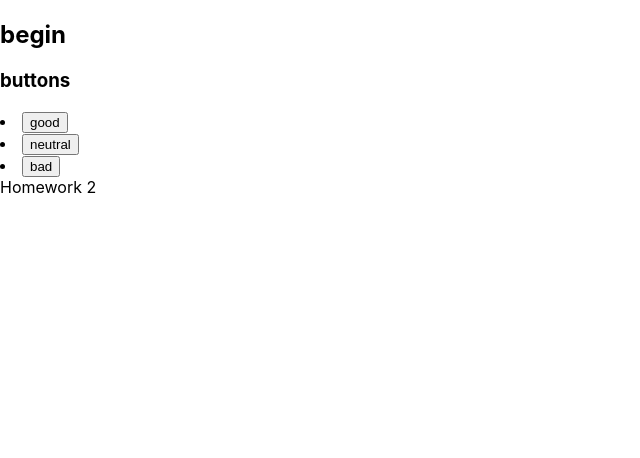
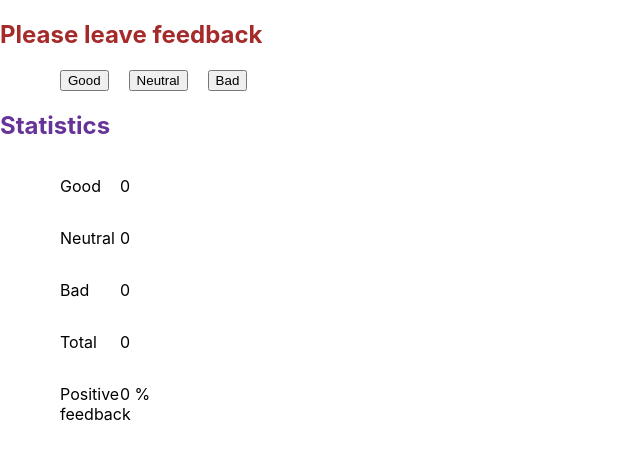
Before and after one commit to BondAndrii/goit-react-rhw-02-feedback, a React (Create React App) app: page / in a window 1280 px wide. Shown: the top 458 px of the page, without its empty margins (0-640 px from the left). Built offline with nearby package versions, Linux system fonts and the light colour scheme.

Commit message:
add buttons

```diff
--- a/src/components/App.jsx
+++ b/src/components/App.jsx
@@ -13,7 +13,7 @@ export const App = () => {
       // }}
     >
       <Layout/>
-      Homework 2
+
     </div>
   );
 };
--- a/src/components/Buttons/Buttons.jsx
+++ b/src/components/Buttons/Buttons.jsx
@@ -1,23 +1,25 @@
 import React from "react";
 
-// import { ReactDOM } from "react";
+import styles from "./Buttons.module.css"
 
-export const Buttons = ({ ps, onClick }) => {
-    console.log(ps);
-    const keys = Object.keys(ps);
-    console.log(keys);
-    console.log(onClick);
+export const Buttons = ({ps, priClick} ) => {
+    // const keys = Object.keys(ps);
+    console.log(styles)
+
     return (
 
         <>
-        <h3>buttons</h3>
-            {keys.map(key => {
-                return (
-                    <li>
-                        <button onClick={onClick} type="button">{ key}</button>
-                    </li>
-                )
-            })}
+            <h2 className={styles.text}>Please leave feedback</h2>
+            <ul className={styles.list}>
+                {Object.keys(ps).map(key => {
+                        return (
+                            <li className={styles.item} key={key}>
+                                <button name={key} type="button" onClick={priClick} >{key}</button>
+                                {/* <span>{ ps[key]}</span> */}
+                            </li>
+                        )
+                })}
+            </ul>
         </>
     )
 }
--- /dev/null
+++ b/src/components/Buttons/Buttons.module.css
@@ -0,0 +1,12 @@
+.list{
+    display: flex;
+
+    list-style: none;
+}
+.text{
+    color:brown
+}
+.item{
+    display: block;
+    margin-left: 20px;
+}
--- a/src/components/Layout/Layout.jsx
+++ b/src/components/Layout/Layout.jsx
@@ -4,20 +4,43 @@ import { Component } from "react";
 
 import { Buttons } from "components/Buttons/Buttons";
 
+import { Statistics } from "components/Statistics/Statistics";
+
 export class Layout extends Component {
     state = {
-        good: 0,
-        neutral: 0,
-        bad: 0
+        Good: 0,
+        Neutral: 0,
+        Bad: 0,
     };
-    hendleClick() {
-        console.log("жмяк")
+
+    handleClick = (evt) => {
+    const { name } = evt.target;
+    // console.log(name);
+    this.setState({ [name]: this.state[name] + 1 })
+    };
+
+    countTotalFeedback() {
+        const { Good, Neutral, Bad } = this.state;
+        const total = Good + Neutral + Bad;
+        console.log(total);
+        return total;
     }
-    render(){
+    countPositiveFeedbackPercentage() {
+        const { Good} = this.state;
+        const positive = (Good * 100) / this.countTotalFeedback();
+        return positive ? positive : 0 ;
+    }
+    render() {
+
+
         return (
             <>
-                <h2>begin</h2>
-                <Buttons onClick={this.handleClick} ps={this.state } />
+                <Buttons priClick={this.handleClick} ps={this.state} />
+                <Statistics
+                    ps={this.state}
+                    total={this.countTotalFeedback()}
+                    positive={this.countPositiveFeedbackPercentage()}
+                    />
             </>
         )
         }
--- /dev/null
+++ b/src/components/Statistics/Statistics.jsx
@@ -0,0 +1,29 @@
+import React from "react";
+
+import styles from "./Statistics.module.css"
+
+export const Statistics = ({ps, total, positive}) => {
+    return (
+    <>
+        <h2 className={styles.text}>Statistics</h2>
+            <ul className={styles.list}>
+            {Object.keys(ps).map(key => {
+                    return (
+                        <li className={styles.item} key={key}>
+                            <p className={styles.character}>{key}</p>
+                            <p>{ ps[key]}</p>
+                        </li>
+                    )
+            })}
+                <li className={styles.item} key="total">
+                    <p className={styles.character}>Total</p>
+                    <p>{total }</p>
+                </li>
+                 <li className={styles.item} key="positive" >
+                    <p className={styles.character}>Positive feedback</p>
+                    <p>{positive } %</p>
+                </li>
+            </ul>
+        </>
+    )
+}
--- /dev/null
+++ b/src/components/Statistics/Statistics.module.css
@@ -0,0 +1,18 @@
+.list {
+    display: flex;
+    flex-direction: column;
+    list-style: none;
+}
+
+.text {
+    color: rebeccapurple
+}
+
+.item {
+    display: flex;
+    margin-left: 20px;
+}
+.character{
+    margin-right: 20px;
+    width: 40px;
+}
```
